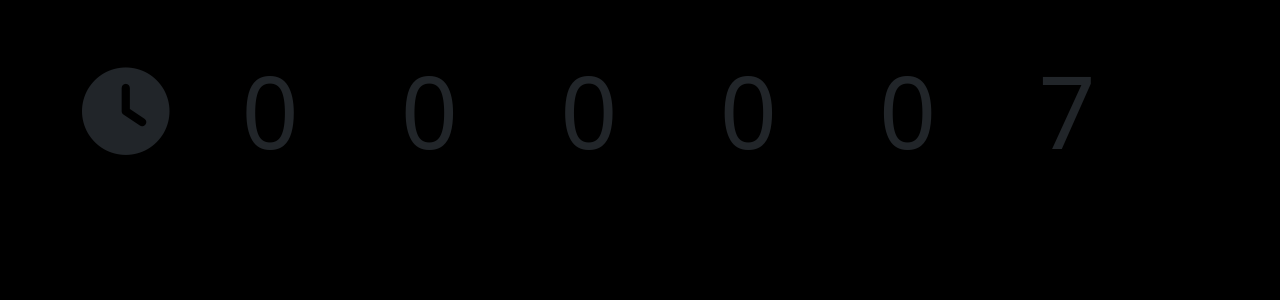
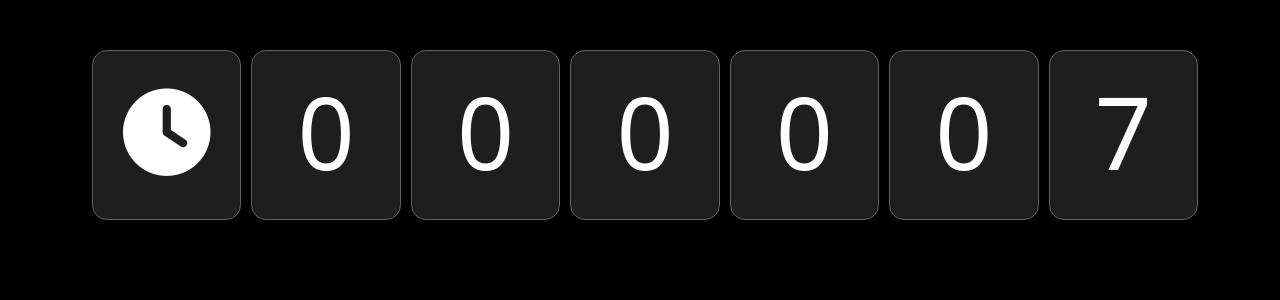
Before and after one commit to tuquepantin/counter, a React app: page / in a window 1280 px wide. Shown: the top 300 px of the page. Built offline with nearby package versions, Linux system fonts and the light colour scheme.

Commit message:
added more css

```diff
--- a/src/styles/index.css
+++ b/src/styles/index.css
@@ -8,4 +8,14 @@ body{
 
 h1{
     font-size: 100px;
+    color: white;
+
+    border: 1px solid rgb(97, 97, 97);
+    border-radius: 15px;
+    margin-left: 10px;
+    height: 170px;
+    text-align: center;
+    padding-top: 20px;
+    background-color: rgb(30, 30, 30);
+
 }
```
